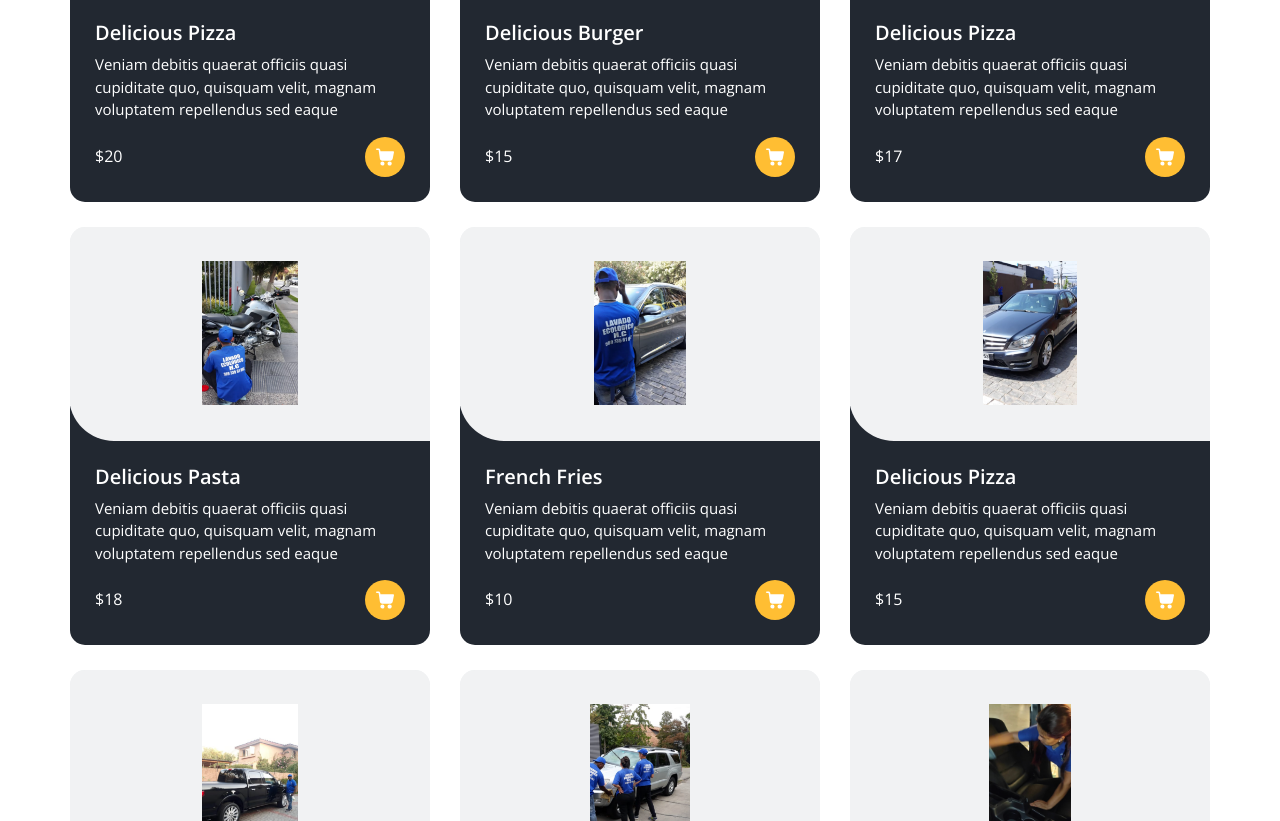
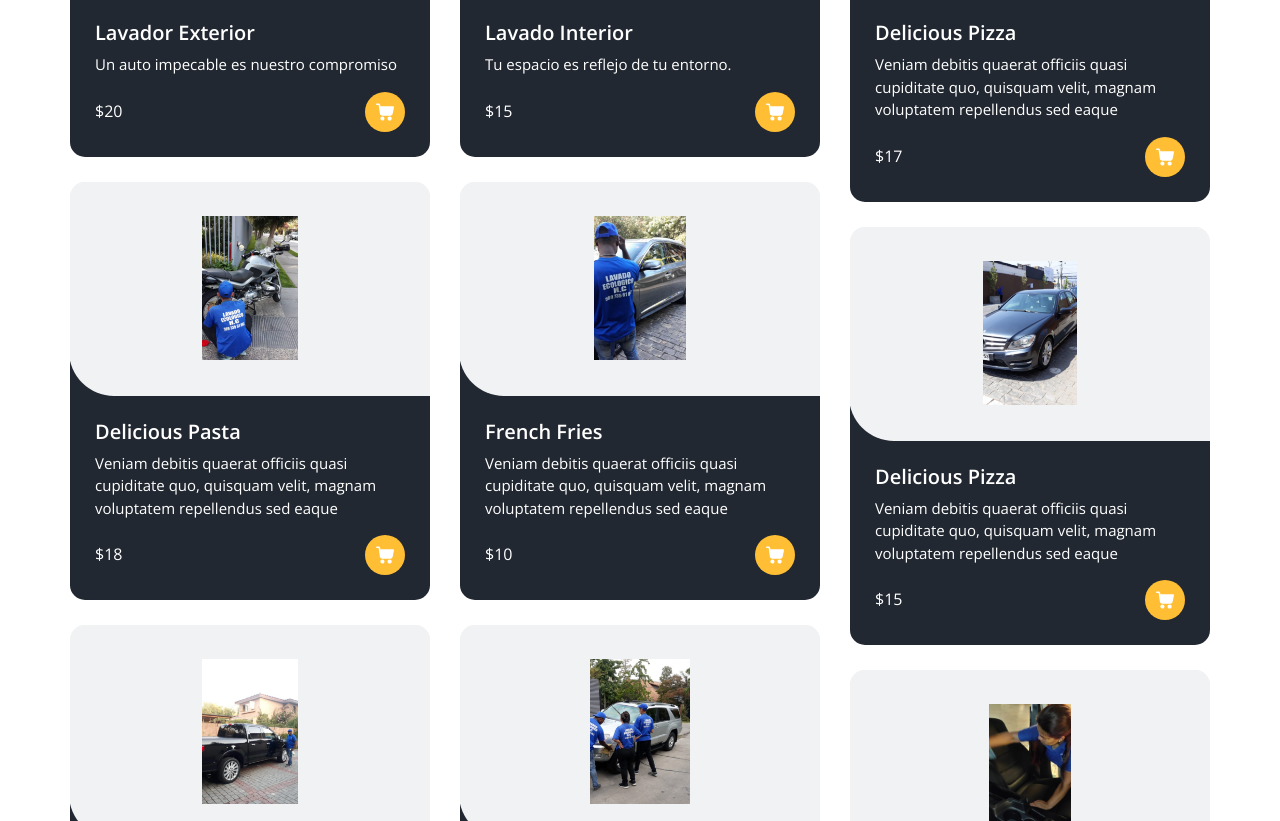
Before and after one commit to BRAINTORMING/ecowashc.cl, a plain HTML site: page index.html in a window 1280 px wide. Shown: the part 1193-2014 px from the top of the page. Drawn offline with nearby package versions, Linux system fonts and the light colour scheme; some packages are replaced by stand-ins of ours.

Commit message:
Update index.html

```diff
--- a/index.html
+++ b/index.html
@@ -248,10 +248,10 @@
                 </div>
                 <div class="detail-box">
                   <h5>
-                    Delicious Pizza
+                    Lavador Exterior
                   </h5>
                   <p>
-                    Veniam debitis quaerat officiis quasi cupiditate quo, quisquam velit, magnam voluptatem repellendus sed eaque
+                    Un auto impecable es nuestro compromiso
                   </p>
                   <div class="options">
                     <h6>
@@ -324,10 +324,10 @@
                 </div>
                 <div class="detail-box">
                   <h5>
-                    Delicious Burger
+                    Lavado Interior
                   </h5>
                   <p>
-                    Veniam debitis quaerat officiis quasi cupiditate quo, quisquam velit, magnam voluptatem repellendus sed eaque
+                    Tu espacio es reflejo de tu entorno.
                   </p>
                   <div class="options">
                     <h6>
```
